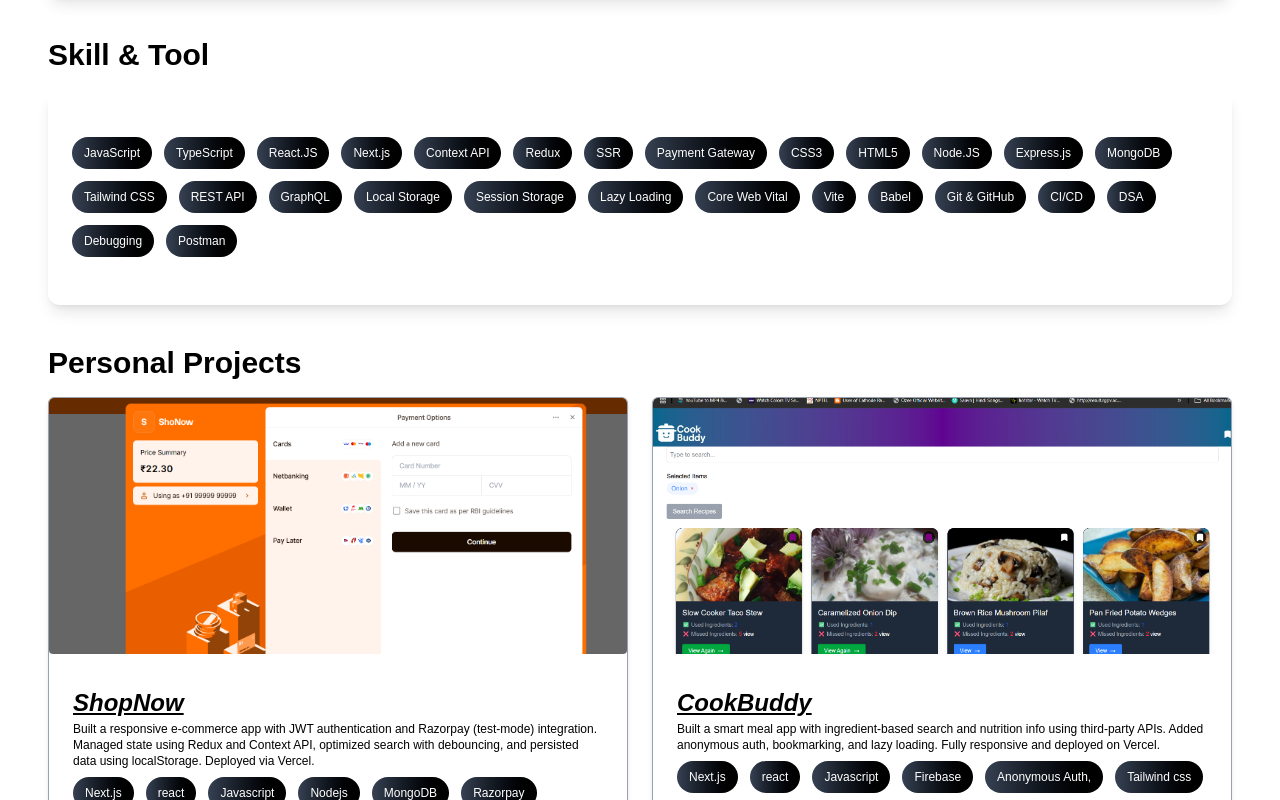
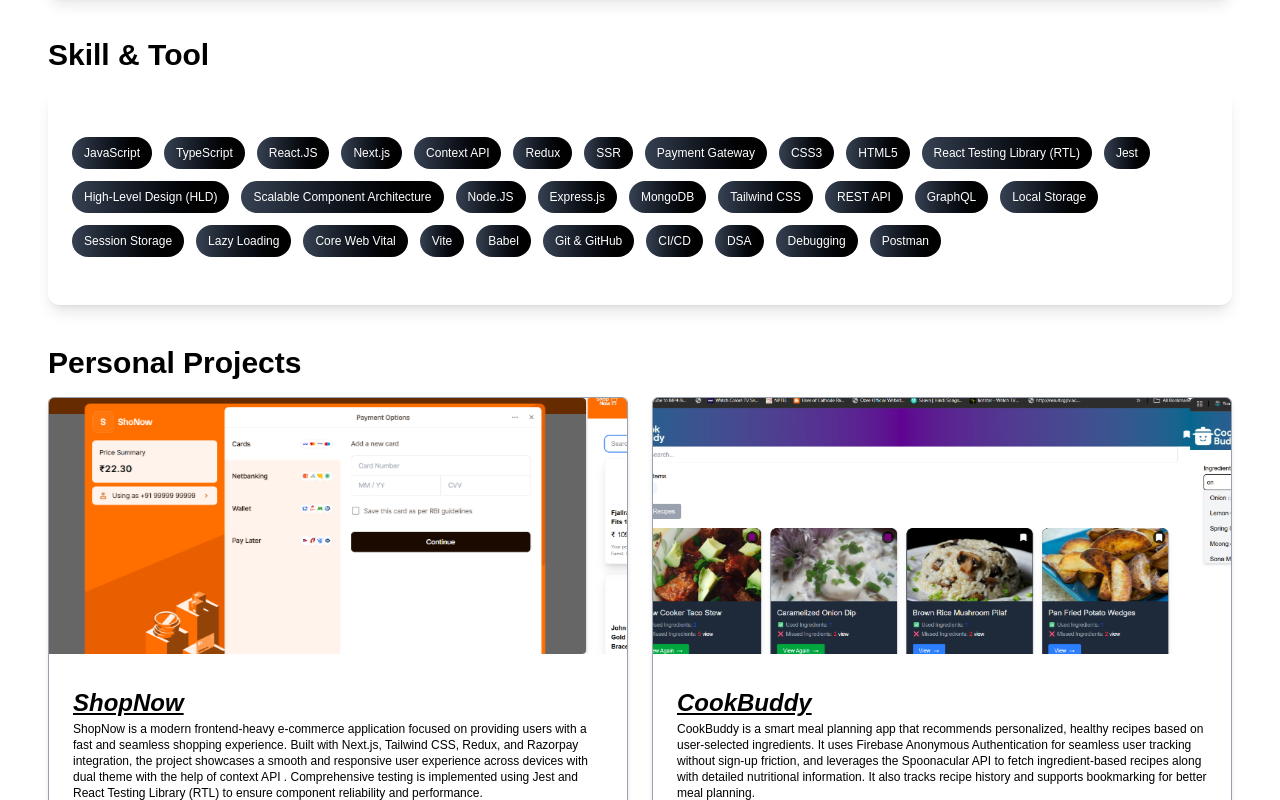
Before and after one commit to Anshuy11/Portfolios, a Next.js app: page / in a window 1280 px wide. Shown: the part 440-1240 px from the top of the page. Built offline with nearby package versions, Linux system fonts and the light colour scheme.

Commit message:
project card update

```diff
--- a/components/ProjectsCard.js
+++ b/components/ProjectsCard.js
@@ -123,7 +123,7 @@ const ProjectsCard = () => {
         { image: "/card-images/shopNow5.png", altTag: "shopNow" },
       ],
       description:
-        "Built a responsive e-commerce app with JWT authentication and Razorpay (test-mode) integration. Managed state using Redux and Context API, optimized search with debouncing, and persisted data using localStorage. Deployed via Vercel.",
+        "ShopNow is a modern frontend-heavy e-commerce application focused on providing users with a fast and seamless shopping experience. Built with Next.js, Tailwind CSS, Redux, and Razorpay integration, the project showcases a smooth and responsive user experience across devices with dual theme with the help of context API . Comprehensive testing is implemented using Jest and React Testing Library (RTL) to ensure component reliability and performance.",
       technologiesUsed: [
         "Next.js",
         "react",
@@ -137,6 +137,8 @@ const ProjectsCard = () => {
         "Tailwind css ",
         "html/css",
         "Redux",
+        "Jest",
+      " React Testing Library (RTL)",
 
         "Git & Github",
         "Context API",
@@ -152,14 +154,14 @@ const ProjectsCard = () => {
         { image: "/card-images/cookbuddy4.png", altTag: "cookbuddy" },
       ],
       description:
-        "Built a smart meal app with ingredient-based search and nutrition info using third-party APIs. Added anonymous auth, bookmarking, and lazy loading. Fully responsive and deployed on Vercel.",
+        "CookBuddy is a smart meal planning app that recommends personalized, healthy recipes based on user-selected ingredients. It uses Firebase Anonymous Authentication for seamless user tracking without sign-up friction, and leverages the Spoonacular API to fetch ingredient-based recipes along with detailed nutritional information. It also tracks recipe history and supports bookmarking for better meal planning.",
       technologiesUsed: [
         "Next.js",
         "react",
         "Javascript",
         "Firebase",
         "Anonymous Auth, ",
-
+"Lazy Loading",
         "Tailwind css ",
         "html/css",
 
--- a/components/SkillsCard.js
+++ b/components/SkillsCard.js
@@ -14,6 +14,10 @@ const SkillsCard = () => {
     "Payment Gateway",
     "CSS3",
     "HTML5",
+    " React Testing Library (RTL)",
+    "Jest",
+    " High-Level Design (HLD)",
+    " Scalable Component Architecture",
     "Node.JS",
     "Express.js",
     "MongoDB",
```
